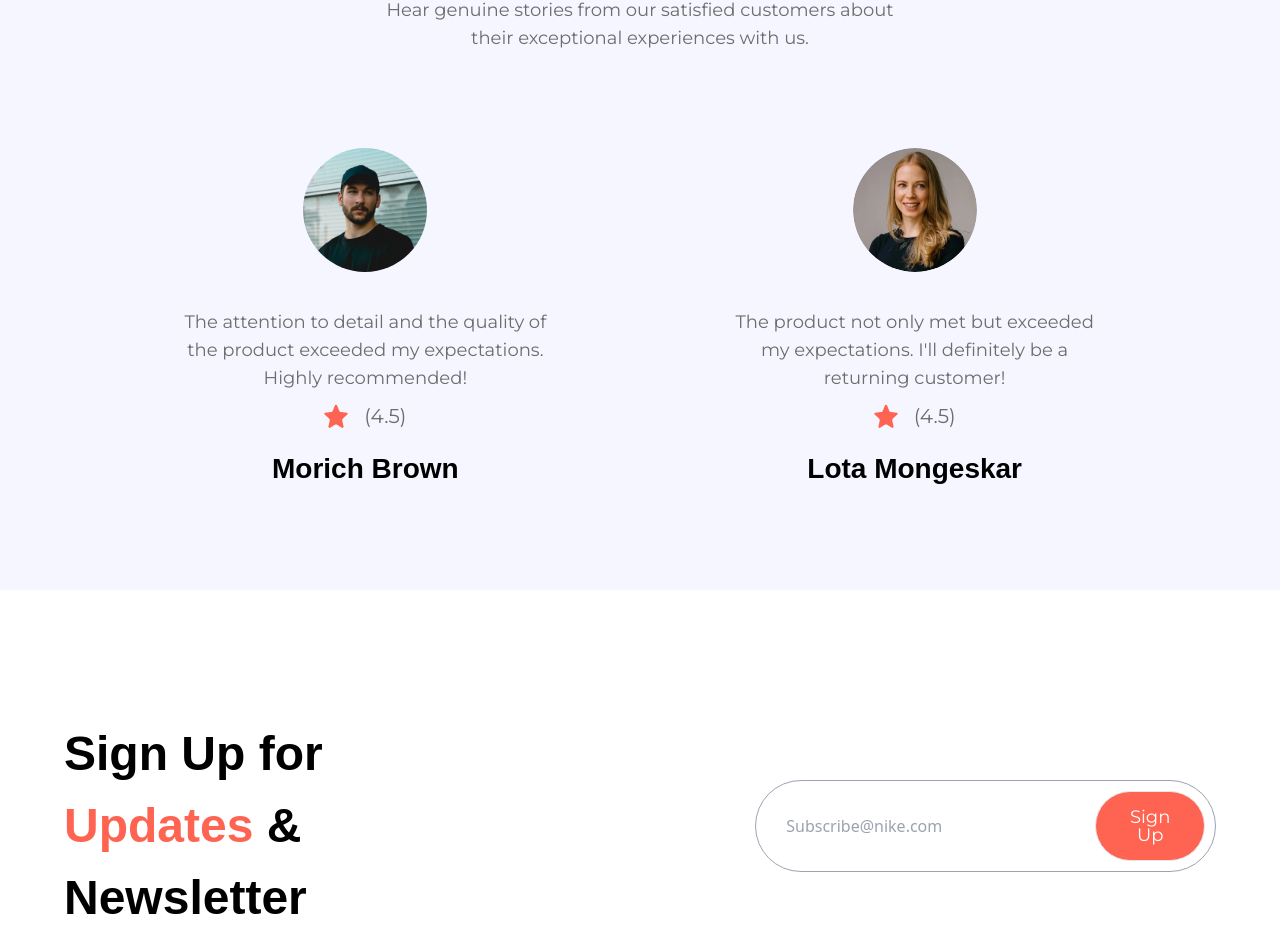
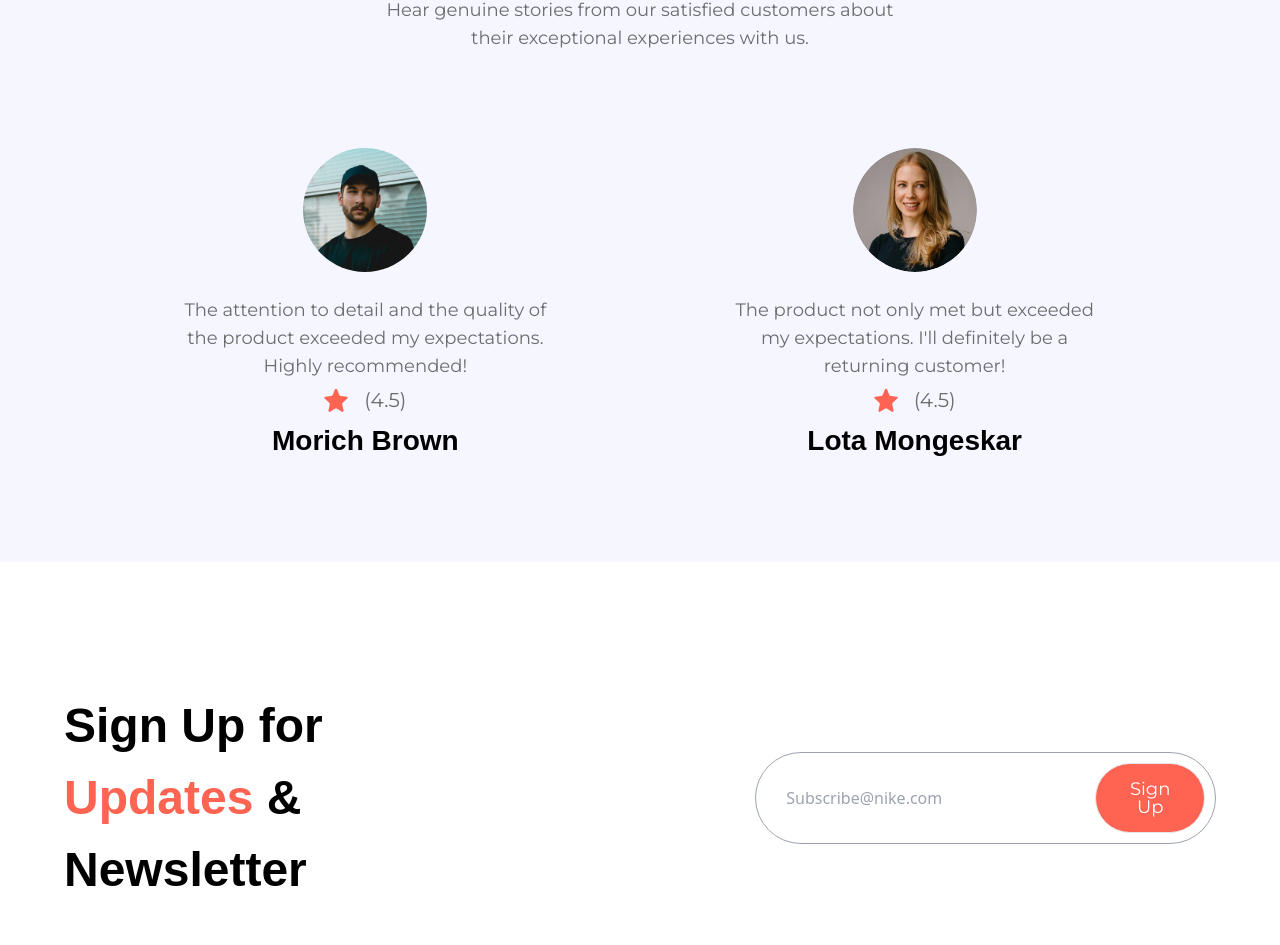
Before and after one commit to rakithat20/Nike-LandingPage, a React (Vite) app: page / in a window 1280 px wide. Shown: the part 3709-4654 px from the top of the page. Built offline with nearby package versions, Linux system fonts and the light colour scheme; a web font is replaced by a local one.

Commit message:
Update ReviewCard.jsx

```diff
--- a/src/components/ReviewCard.jsx
+++ b/src/components/ReviewCard.jsx
@@ -2,10 +2,10 @@
 
 const ReviewCard = ({imgURL,customerName,rating,feedback}) => {
   return (
-    <div className="flex flex-col justify-center items-center gap-3">
+    <div className="flex flex-col justify-center items-center">
         <img src={imgURL} alt={customerName} width={124} height={124} className="rounded-full object-cover" />
         <p className="mt-6 info-text max-w-sm">{feedback}</p>
-        <div className="flex gap-4">
+        <div className="flex gap-4 mt-2">
         <img src={star} alt="" width={24} height={24} className="object-contain m-0"/><p className="text-xl font-montserrat text-slate-gray">({rating})</p>
 
         </div>
```
